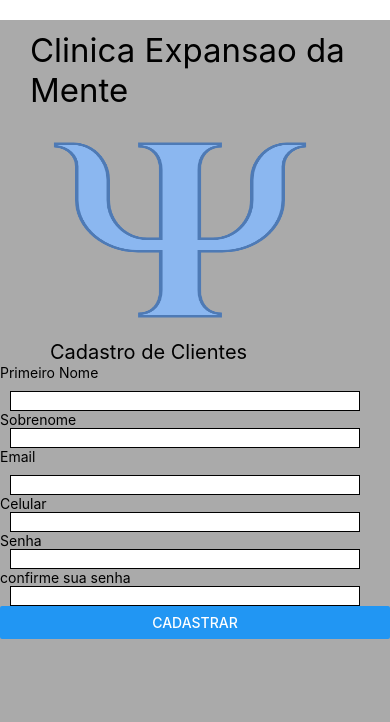
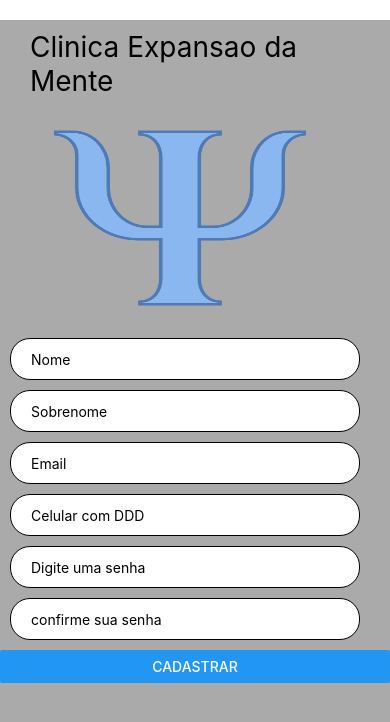
Before and after one commit to Rodrigoleiroz/trabalho_android_estacio, a React Native app in the folder trabalho_final/: screen / in a window 390 px wide. Shown: the top 722 px of the page. Built offline with nearby package versions, Linux system fonts and the light colour scheme.

Commit message:
Stylizando pagina de cadastro

```diff
--- a/trabalho_final/App.js
+++ b/trabalho_final/App.js
@@ -37,48 +37,55 @@ export default function App() {
         source={require('./images/psicologia.png')}
       />
 
-      <Text style={styles.display1}>Cadastro de Clientes</Text>
+      <Text style={styles.display1}></Text>
 
-      <Text style={styles.display3}>Primeiro Nome</Text>
+      <Text style={styles.display2}></Text>
       <TextInput
+        placeholder= "Nome"
         style={styles.primeironome}
         value={primeironome}
         onChangeText={(texto) => setPrimeironome(texto)}
       />
 
-      <Text style={styles.display4}>Sobrenome </Text>
+      <Text style={styles.display3}></Text>
       <TextInput
+        placeholder= "Sobrenome"
         style={styles.sobrenome}
         value={sobrenome}
         onChangeText={(texto) => setSobrenome(texto)}
-        keyboardType="numeric"
       />
 
-      <Text style={styles.display5}>Email</Text>
+      <Text style={styles.display4}></Text>
       <TextInput
+        placeholder= "Email"
         style={styles.email}
         value={email}
         onChangeText={(texto) => setEmail(texto)}
       />
 
-      <Text style={styles.display5}>Celular</Text>
+      <Text style={styles.display5}></Text>
       <TextInput
+        placeholder= "Celular com DDD"
         style={styles.celular}
         value={celular}
         onChangeText={(texto) => setCelular(texto)}
       />
 
 
-      <Text style={styles.display6}>Senha </Text>
+      <Text style={styles.display6}></Text>
       <TextInput
+        secureTextEntry={true}
+        placeholder= "Digite uma senha"
         style={styles.senha}
         value={senha}
         onChangeText={(texto) => setSenha(texto)}
         keyboardType="numeric"
       />
 
-      <Text style={styles.display7}>confirme sua senha </Text>
+      <Text style={styles.display7}></Text>
       <TextInput
+        secureTextEntry={true}
+        placeholder= "confirme sua senha"
         style={styles.confirmasenha}
         value={confirmasenha}
         onChangeText={(texto) => setConfirmasenha(texto)}
@@ -108,7 +115,7 @@ const styles = StyleSheet.create({
   display: {
     margin: 10,
     marginLeft: 30,
-    fontSize: 33,
+    fontSize: 28,
   },
   display1: {
     marginLeft: 50,
@@ -116,68 +123,67 @@ const styles = StyleSheet.create({
   },
 
   primeironome: {
-    backgroundColor: '#FFF',
+    backgroundColor: 'white',
     borderWidth: 1,
+    borderRadius: 20,
     width: 350,
     height: 20,
     marginLeft: 10,
     marginTop: 10,
-    padding: 2,
+    padding: 20,
   },
   sobrenome: {
     backgroundColor: '#FFF',
     borderWidth: 1,
+    borderRadius: 20,
     width: 350,
     height: 20,
     marginLeft: 10,
-    padding: 2,
+    marginTop: 10,
+    padding: 20,
   },
   email: {
     backgroundColor: '#FFF',
     borderWidth: 1,
+    borderRadius: 20,
     width: 350,
     height: 20,
     marginLeft: 10,
     marginTop: 10,
-    padding: 2,
+    padding: 20,
   },
   celular: {
     backgroundColor: '#FFF',
     borderWidth: 1,
+    borderRadius: 20,
     width: 350,
     height: 20,
     marginLeft: 10,
-    padding: 2,
+    marginTop: 10,
+    padding: 20,
   },
   senha: {
     backgroundColor: '#FFF',
     borderWidth: 1,
+    borderRadius: 20,
     width: 350,
     height: 20,
     marginLeft: 10,
-    padding: 2,
+    marginTop: 10,
+    padding: 20,
   },
   confirmasenha: {
     backgroundColor: '#FFF',
     borderWidth: 1,
+    borderRadius: 20,
     width: 350,
     height: 20,
     marginLeft: 10,
-    padding: 2,
+    marginTop: 10,
+    marginBottom: 10,
+    padding: 20,
   },
 
-  display6Container: {
-    flexDirection: 'row',
-    alignItems: 'center',
-    marginLeft: 20,
-    marginTop: 10,
-  },
-  display8Container: {
-    flexDirection: 'row',
-    alignItems: 'center',
-    marginLeft: 20,
-    marginTop: 10,
-  },
   imagem: {
     width: 280,
     height: 200,
```
